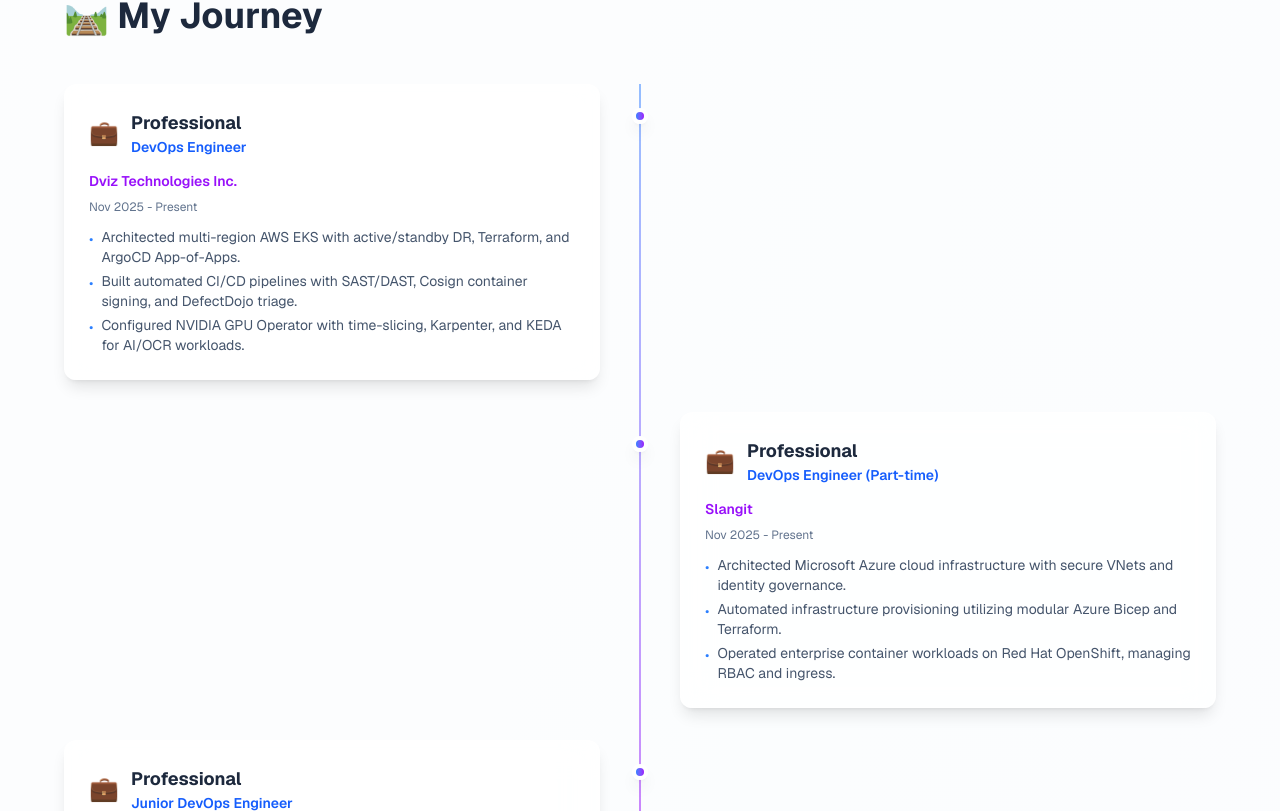
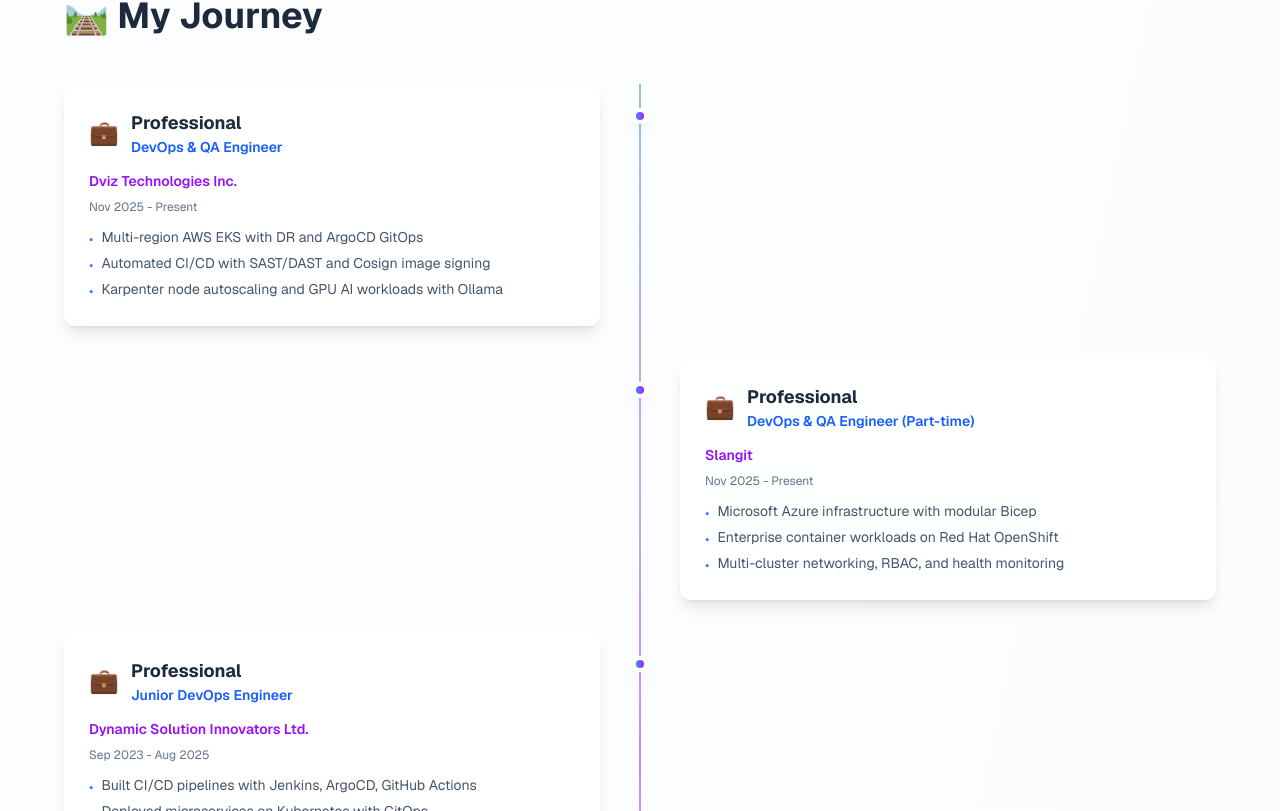
Before and after one commit to mohammadrony/portfolio, a Next.js app: page / in a window 1280 px wide. Shown: the part 1189-2000 px from the top of the page. Built offline with nearby package versions, Linux system fonts and the light colour scheme.

Commit message:
updated projects.

```diff
--- a/app/components/Hero.tsx
+++ b/app/components/Hero.tsx
@@ -66,7 +66,7 @@
           transition={{ delay: 0.6 }}
           className="text-xl text-slate-600 dark:text-slate-300 mb-8 max-w-2xl mx-auto leading-relaxed"
         >
-          Architecting resilient multi-cloud platforms, auditable GitOps delivery, and AI workload infrastructure.
+          Bridging code, clouds, and creativity.
         </motion.p>
 
         <motion.div
--- a/app/components/Journey.tsx
+++ b/app/components/Journey.tsx
@@ -18,32 +18,32 @@
   {
     id: 1,
     title: "Professional",
-    role: "DevOps Engineer",
+    role: "DevOps & QA Engineer",
     company: "Dviz Technologies Inc.",
     companyUrl: "https://dviz.tech",
     period: "Nov 2025 - Present",
     icon: "💼",
     highlights: [
-      "Architected multi-region AWS EKS with active/standby DR, Terraform, and ArgoCD App-of-Apps.",
-      "Built automated CI/CD pipelines with SAST/DAST, Cosign container signing, and DefectDojo triage.",
-      "Configured NVIDIA GPU Operator with time-slicing, Karpenter, and KEDA for AI/OCR workloads.",
-      "Automated SOC 2 Type II and ISO 27001 compliance evidence collection with Drata.",
-      "Deployed Grafana LGTM observability, WireGuard VPN private access, and Kyverno policies."
+      "Multi-region AWS EKS with DR and ArgoCD GitOps",
+      "Automated CI/CD with SAST/DAST and Cosign image signing",
+      "Karpenter node autoscaling and GPU AI workloads with Ollama",
+      "Vault secrets management, Kyverno policies, and WireGuard VPN",
+      "Grafana LGTM observability and SOC 2 / ISO 27001 readiness"
     ]
   },
   {
     id: 2,
     title: "Professional",
-    role: "DevOps Engineer (Part-time)",
+    role: "DevOps & QA Engineer (Part-time)",
     company: "Slangit",
     companyUrl: "https://slangit.com",
     period: "Nov 2025 - Present",
     icon: "💼",
     highlights: [
-      "Architected Microsoft Azure cloud infrastructure with secure VNets and identity governance.",
-      "Automated infrastructure provisioning utilizing modular Azure Bicep and Terraform.",
-      "Operated enterprise container workloads on Red Hat OpenShift, managing RBAC and ingress.",
-      "Established multi-cluster observability, health monitoring, and operational runbooks."
+      "Microsoft Azure infrastructure with modular Bicep",
+      "Enterprise container workloads on Red Hat OpenShift",
+      "Multi-cluster networking, RBAC, and health monitoring",
+      "Automated testing pipelines and QA quality gates"
     ]
   },
   {
--- a/app/components/Projects.tsx
+++ b/app/components/Projects.tsx
@@ -28,19 +28,19 @@
   },
   {
     id: 2,
-    title: "Document Processing Platform",
-    description: "GPU-enabled Kubernetes cluster on AWS for document extraction workloads, using Karpenter for node autoscaling and in-cluster CI/CD.",
-    tech: ["AWS EKS", "Karpenter", "KEDA", "NVIDIA GPUs", "GitHub Actions"],
+    title: "GPU Compute Platform",
+    description: "GPU-enabled Kubernetes cluster on AWS using Karpenter for dynamic node provisioning, KEDA event scaling, and in-cluster CI/CD.",
+    tech: ["AWS EKS", "NVIDIA GPUs", "Karpenter", "KEDA", "GitHub Actions"],
     category: "AI & Kubernetes",
-    icon: "📄",
+    icon: "⚡",
     github: "https://github.com/mohammadrony",
     color: "from-emerald-500 to-teal-600"
   },
   {
     id: 3,
-    title: "Azure Kubernetes Migration",
-    description: "Migrated legacy virtual machine services to AKS with modular Bicep templates, automated environment promotion, and secret management.",
-    tech: ["Azure AKS", "Bicep", "ArgoCD", "Key Vault", "KEDA"],
+    title: "Cloud Migration & GitOps",
+    description: "Cloud migration from virtual machines to Azure Kubernetes Service with modular Bicep templates, automated promotion, and secret management.",
+    tech: ["Azure AKS", "Azure Bicep", "ArgoCD", "Key Vault", "KEDA"],
     category: "Cloud Migration & IaC",
     icon: "☁️",
     github: "https://github.com/mohammadrony",
@@ -48,11 +48,11 @@
   },
   {
     id: 4,
-    title: "Financial Integration Gateway",
-    description: "Multi-client API gateway using Azure APIM and Container Apps with static egress allowlisting and automated health checks.",
+    title: "Multi-Client API Gateway",
+    description: "High-concurrency API gateway and container platform on Azure with static egress routing and automated health check rollbacks.",
     tech: ["Azure APIM", "Container Apps", "Terraform", "OIDC", "k6"],
-    category: "API & Container Apps",
-    icon: "💳",
+    category: "API & Containers",
+    icon: "🌐",
     github: "https://github.com/mohammadrony",
     color: "from-purple-600 to-pink-600"
   }
--- a/app/components/Skills.tsx
+++ b/app/components/Skills.tsx
@@ -20,79 +20,74 @@
 
 const skillCategories: SkillCategory[] = [
   {
-    name: "Infrastructure & Cloud",
+    name: "Cloud & Infrastructure",
     icon: "☁️",
     color: "from-orange-500 to-red-500",
     skills: [
-      { name: "Kubernetes (EKS, AKS)", level: "advanced", category: "Infrastructure" },
-      { name: "AWS (EKS, VPC, RDS)", level: "advanced", category: "Infrastructure" },
-      { name: "Microsoft Azure (AKS, APIM)", level: "advanced", category: "Infrastructure" },
-      { name: "Red Hat OpenShift", level: "intermediate", category: "Infrastructure" },
-      { name: "Google Cloud Platform (GCP)", level: "intermediate", category: "Infrastructure" },
-      { name: "Linux & Docker", level: "advanced", category: "Infrastructure" },
+      { name: "Kubernetes", level: "advanced", category: "Infrastructure" },
+      { name: "AWS", level: "advanced", category: "Infrastructure" },
+      { name: "Azure", level: "intermediate", category: "Infrastructure" },
+      { name: "GCP", level: "intermediate", category: "Infrastructure" },
+      { name: "Docker", level: "advanced", category: "Infrastructure" },
+      { name: "Linux", level: "advanced", category: "Infrastructure" },
     ]
   },
   {
-    name: "IaC & GitOps Delivery",
+    name: "IaC & Automation",
     icon: "⚙️",
     color: "from-purple-500 to-pink-500",
     skills: [
       { name: "Terraform", level: "advanced", category: "Automation" },
-      { name: "Azure Bicep", level: "advanced", category: "Automation" },
-      { name: "ArgoCD & App-of-Apps", level: "advanced", category: "DevOps" },
-      { name: "Kargo & Argo Workflows", level: "intermediate", category: "DevOps" },
-      { name: "Helm & Kustomize", level: "advanced", category: "DevOps" },
-      { name: "GitHub Actions & OIDC", level: "advanced", category: "DevOps" },
-      { name: "Ansible & Bash", level: "advanced", category: "Automation" },
+      { name: "Ansible", level: "advanced", category: "Automation" },
+      { name: "Azure Bicep", level: "intermediate", category: "Automation" },
+      { name: "Bash", level: "advanced", category: "Automation" },
+      { name: "Python", level: "intermediate", category: "Automation" },
     ]
   },
   {
-    name: "DevSecOps & Zero-Trust",
+    name: "CI/CD & GitOps",
+    icon: "🔄",
+    color: "from-blue-500 to-cyan-500",
+    skills: [
+      { name: "ArgoCD", level: "advanced", category: "DevOps" },
+      { name: "GitHub Actions", level: "advanced", category: "DevOps" },
+      { name: "Jenkins", level: "advanced", category: "DevOps" },
+      { name: "Helm", level: "advanced", category: "DevOps" },
+      { name: "Git", level: "advanced", category: "DevOps" },
+    ]
+  },
+  {
+    name: "Security & Zero-Trust",
     icon: "🔒",
     color: "from-red-500 to-rose-500",
     skills: [
-      { name: "HashiCorp Vault & ESO", level: "advanced", category: "Security" },
-      { name: "Kyverno Admission Policies", level: "intermediate", category: "Security" },
-      { name: "Cosign & SBOM Signing", level: "intermediate", category: "Security" },
-      { name: "DefectDojo Vulnerability Triage", level: "intermediate", category: "Security" },
-      { name: "NetworkPolicies & WireGuard", level: "advanced", category: "Security" },
-      { name: "SOC 2 & ISO 27001", level: "intermediate", category: "Security" },
+      { name: "HashiCorp Vault", level: "advanced", category: "Security" },
+      { name: "Kyverno", level: "intermediate", category: "Security" },
+      { name: "Cosign", level: "intermediate", category: "Security" },
+      { name: "Network Policies", level: "advanced", category: "Security" },
     ]
   },
   {
-    name: "AI Infrastructure & Scaling",
-    icon: "🧠",
-    color: "from-indigo-500 to-purple-500",
+    name: "Observability",
+    icon: "📊",
+    color: "from-green-500 to-emerald-500",
     skills: [
-      { name: "NVIDIA GPU Operator (Time-Slicing)", level: "intermediate", category: "AI" },
-      { name: "Karpenter Node Autoscaling", level: "advanced", category: "Scaling" },
-      { name: "KEDA Event-Driven Scaling", level: "advanced", category: "Scaling" },
-      { name: "Ollama LLM Serving", level: "intermediate", category: "AI" },
-      { name: "LiteLLM & MinIO Object Storage", level: "intermediate", category: "AI" },
+      { name: "Prometheus", level: "advanced", category: "Observability" },
+      { name: "Grafana", level: "advanced", category: "Observability" },
+      { name: "OpenTelemetry", level: "intermediate", category: "Observability" },
+      { name: "CloudWatch", level: "intermediate", category: "Observability" },
     ]
   },
   {
-    name: "Observability & Performance",
-    icon: "📊",
-    color: "from-green-500 to-emerald-500",
-    skills: [
-      { name: "Grafana LGTM Stack", level: "advanced", category: "Observability" },
-      { name: "Prometheus & Alertmanager", level: "advanced", category: "Observability" },
-      { name: "Fluent Bit & CloudWatch", level: "intermediate", category: "Observability" },
-      { name: "Azure Log Analytics (DCE/DCR)", level: "intermediate", category: "Observability" },
-      { name: "k6 Load Testing", level: "intermediate", category: "Testing" },
-    ]
-  },
-  {
-    name: "Databases & Runtimes",
+    name: "Databases & Tools",
     icon: "🗄️",
-    color: "from-blue-500 to-cyan-500",
+    color: "from-indigo-500 to-purple-500",
     skills: [
       { name: "PostgreSQL", level: "advanced", category: "Databases" },
-      { name: "Redis", level: "advanced", category: "Databases" },
       { name: "MySQL", level: "advanced", category: "Databases" },
-      { name: "Python", level: "intermediate", category: "Languages" },
-      { name: "Go", level: "intermediate", category: "Languages" },
+      { name: "Redis", level: "intermediate", category: "Databases" },
+      { name: "Ollama", level: "intermediate", category: "Tools" },
+      { name: "k6", level: "intermediate", category: "Tools" },
     ]
   },
 ];
```
Also changed, not shown: 2 other files (tests, documents, lock files or other folders).
